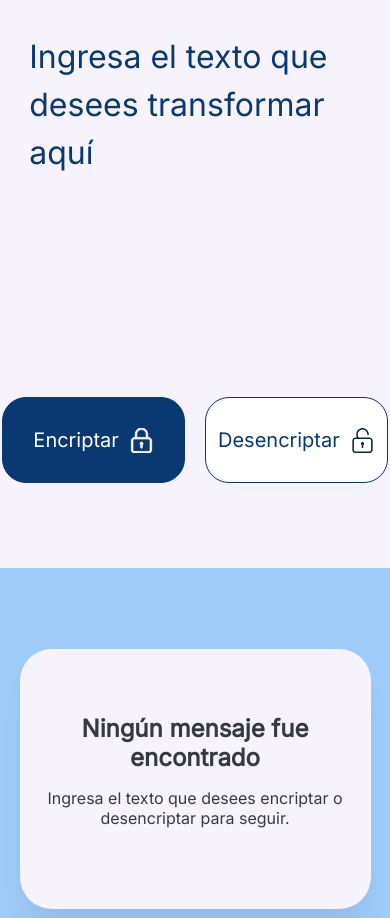
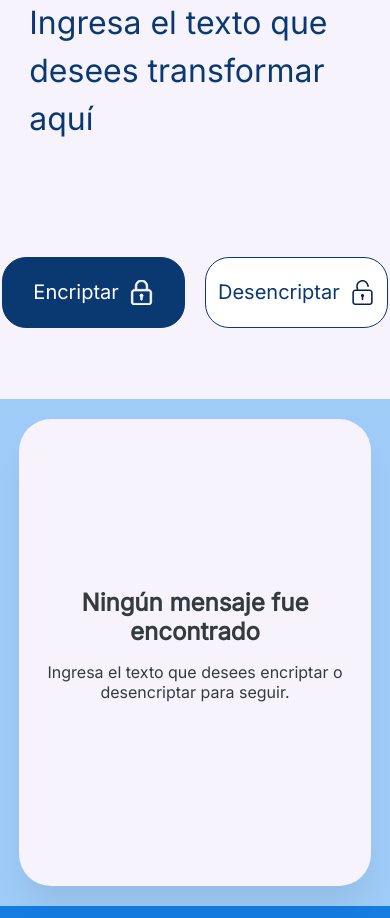
Before and after one commit to magmatic654/Encriptador_Alura_Challege, a plain HTML site: page index.html in a window 390 px wide. Shown: the part 107-1025 px from the top of the page. Drawn offline with Linux system fonts and the light colour scheme.

Commit message:
Fix visual Bugs 2.3

```diff
--- a/styles.css
+++ b/styles.css
@@ -81,6 +81,7 @@ button{
     background-color: white;
     color: #0A3871;
     transition: transform .2s, background-color .2s;
+
 }
 button img{
     height: 25px;
@@ -105,6 +106,7 @@ aside{
     background-color: #9ecbf7;
     transition: background-color .5s;
     height: 100vh;
+    width: 35%;
 }
 .contenedor_textWrite{
     display: flex;
@@ -113,8 +115,9 @@ aside{
     align-items: center;
     background-color:  #f7f3fd;
     height: 90%;
-    width: 450px;
-    min-width: 30%;
+    width: 500px;
+    max-width: 85%;
+    padding: 10px;
     box-shadow: 0px 24px 32px -8px rgba(0, 0, 0, 0.08);
     border-radius: 32px;
 
@@ -172,7 +175,7 @@ footer h3{
 footer strong{
     font-size: 18px;
 }
-@media(max-width: 1100px){
+@media(max-width: 768px){
     .contenedorMain{
         flex-direction: column;
     }
@@ -180,15 +183,17 @@ footer strong{
         font-size: 20px;
     }
     main{
-        height: 80vh;
+        height: 60vh;
     }
     aside{
-        height: 50vh;
+        height: 60vh;
+        width: 100%;
     }
     .contenedor_textWrite{
         margin: 20px;
         width: 90%;
-        max-height: 90%;
+        height: 500px;
+       max-height: 90%;
     }
     .contenedor_textWrite button{
         margin: 0 0 10px 0;
@@ -199,7 +204,4 @@ footer strong{
     .textRead textarea{
         width: 85%;
     }
-    .contenedor_textWrite{
-        height: 260px;
-    }
 }
```
